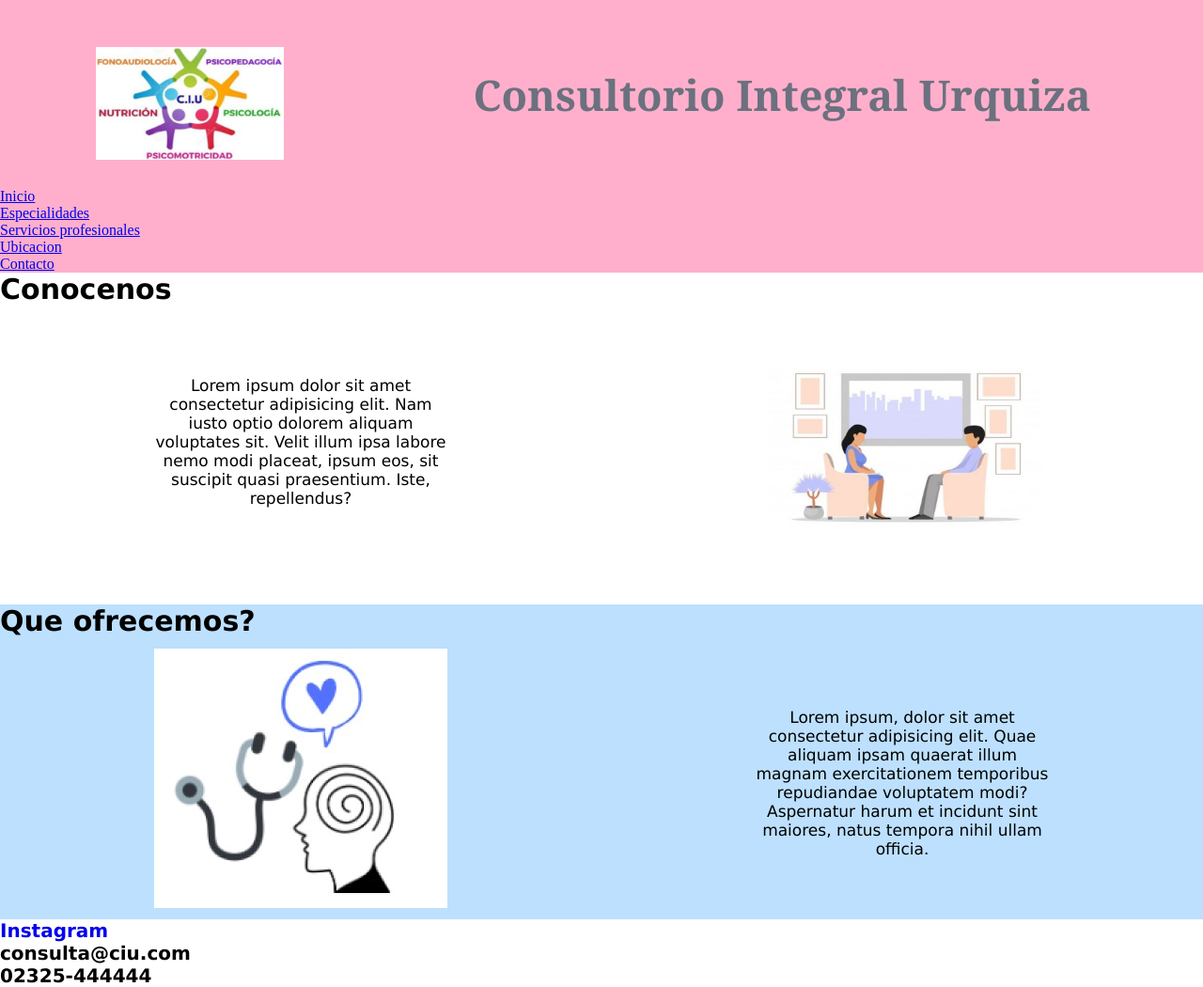
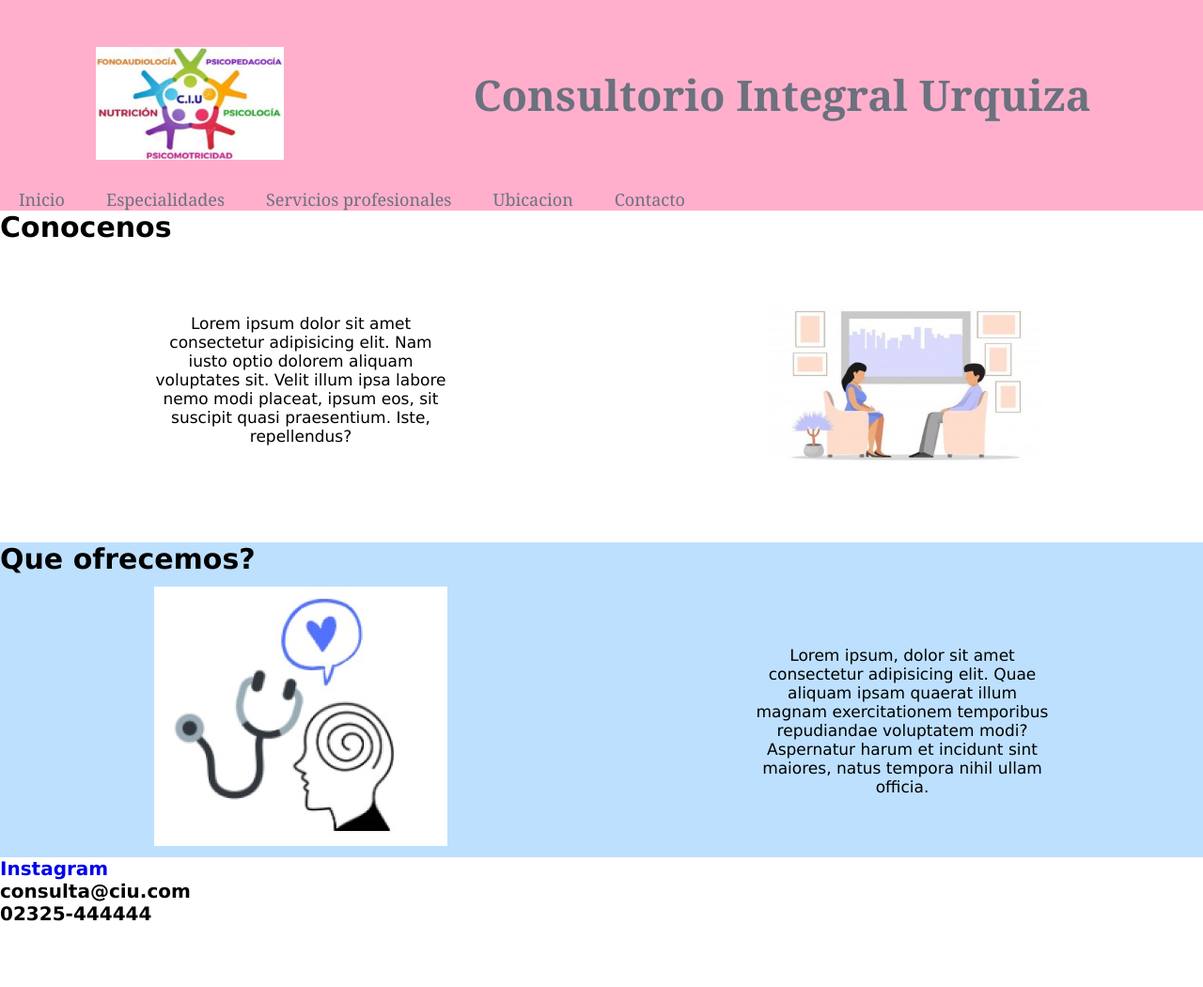
Before and after one commit to LaraPagano/proyecto-consultorio, a plain HTML site: page index.html in a window 1280 px wide. Shown: the whole page at 94% size. After the commit the page ends 984 px from the top, so only its background shows below. Drawn offline with Linux system fonts and the light colour scheme.

Commit message:
version 2.1

```diff
--- a/css/index.css
+++ b/css/index.css
@@ -22,11 +22,11 @@ h1{
     margin: 0 auto;
     font-size: 45px;
 }
-header ul nav li{
+header nav ul li{
     place-items: center;
     display: inline-block;
 }
-header ul nav li a{
+header nav ul li a{
     margin: 10px 20px;
     font-family:Georgia, 'Times New Roman', Times, serif;
     font-size: 18px;
```
